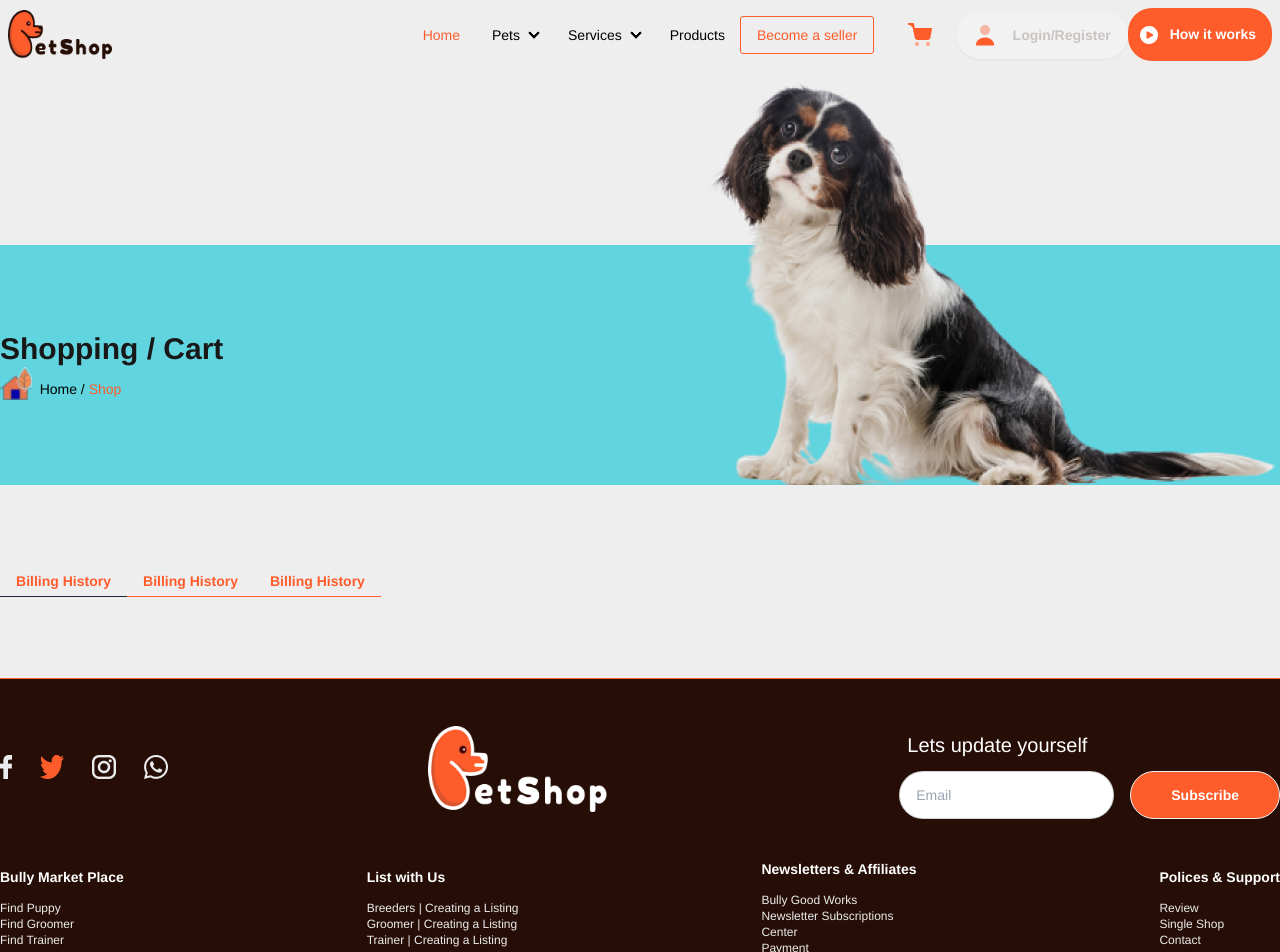
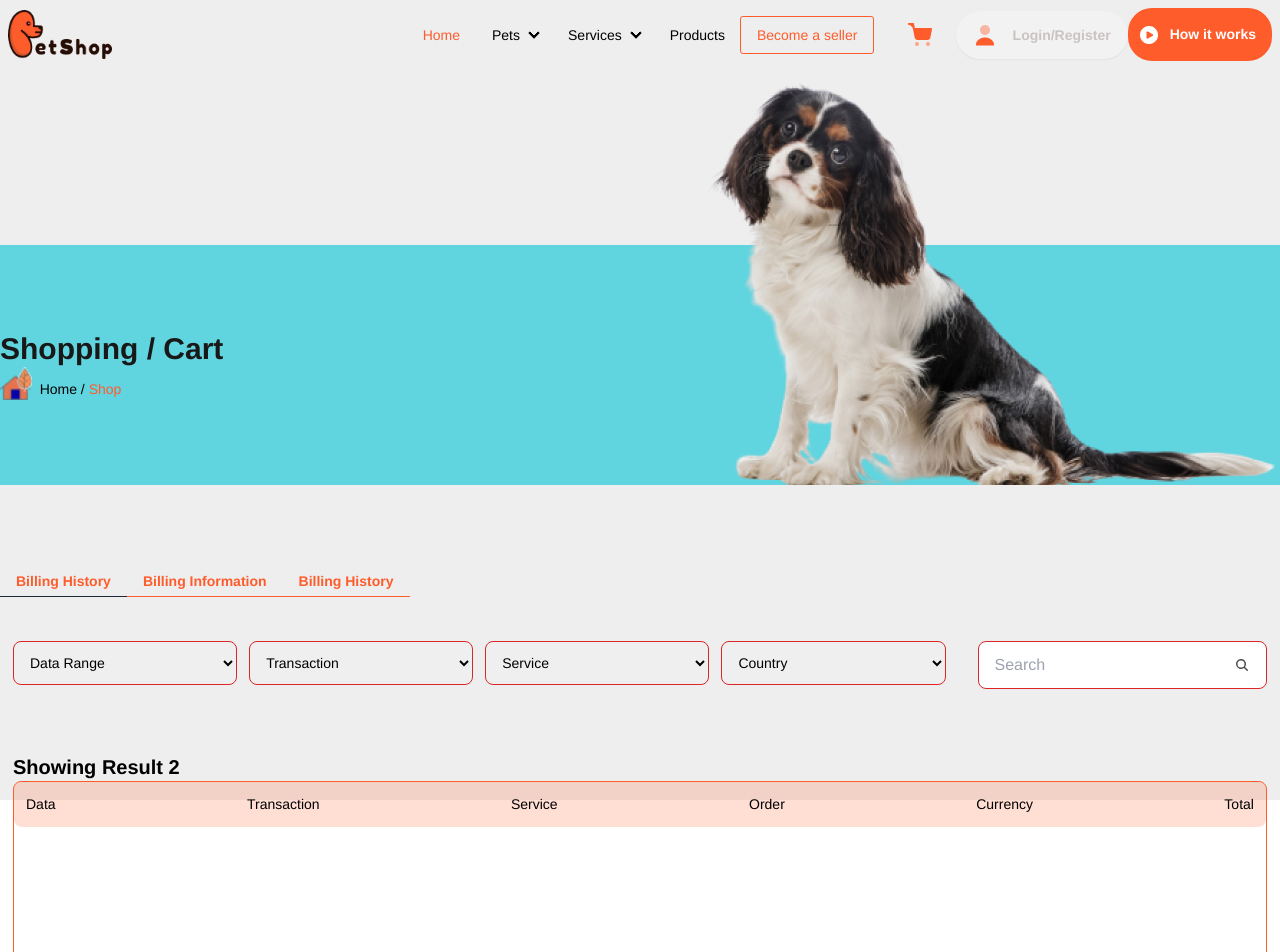
Before and after one commit to Jewel-190237/per-shop, a React (Vite) app: page /vouchers in a window 1280 px wide. Shown: the top 952 px of the page. Built offline with nearby package versions, Linux system fonts and the light colour scheme.

Commit message:
bill updated

```diff
--- a/src/Components/MyAccount/BillingHistory.jsx
+++ b/src/Components/MyAccount/BillingHistory.jsx
@@ -2,9 +2,57 @@ import React from 'react';
 
 const BillingHistory = () => {
     return (
-        <div>
+        <section className='mt-8 p-3'>
+            <div className='grid grid-cols-1 md:grid-cols-4 gap-8'>
+                <div className='col-span-3 gap-4'>
+                    <div className='flex '>
+                        <select className=' w-full p-3 border border-red-600 rounded-lg' name="" id="">
+                            <option value="a">Data Range</option>
+                            <option value="a">Female</option>
+                        </select>
+                        <select className='w-full ml-3 p-3 border border-red-600 rounded-lg' name="" id="">
+                            <option value="a">Transaction</option>
+                            <option value="a">Female</option>
+                        </select>
+                        <select className='w-full ml-3 p-3 border border-red-600 rounded-lg' name="" id="">
+                            <option value="a">Service</option>
+                            <option value="a">Female</option>
+                        </select>
+                        <select className='w-full ml-3 p-3 border border-red-600 rounded-lg' name="" id="">
+                            <option value="a">Country</option>
+                            <option value="a">Female</option>
+                        </select>
+                    </div>
+                </div>
+                <div>
+                    <label className="input input-bordered border-red-600 flex items-center gap-2">
+                        <input type="text" className="grow" placeholder="Search" />
+                        <svg
+                            xmlns="http://www.w3.org/2000/svg"
+                            viewBox="0 0 16 16"
+                            fill="currentColor"
+                            className="h-4 w-4 opacity-70">
+                            <path
+                                fillRule="evenodd"
+                                d="M9.965 11.026a5 5 0 1 1 1.06-1.06l2.755 2.754a.75.75 0 1 1-1.06 1.06l-2.755-2.754ZM10.5 7a3.5 3.5 0 1 1-7 0 3.5 3.5 0 0 1 7 0Z"
+                                clipRule="evenodd" />
+                        </svg>
+                    </label>
+                </div>
 
-        </div>
+            </div>
+            <h4 className='text-xl font-bold mt-16'>Showing Result 2</h4>
+            <div className='h-80 border border-[#FF5C2C] rounded-lg'>
+                <div className='flex justify-between bg-[#FF5C2C33] p-3 rounded-lg'>
+                    <p>Data</p>
+                    <p>Transaction</p>
+                    <p>Service</p>
+                    <p>Order</p>
+                    <p>Currency</p>
+                    <p>Total</p>
+                </div>
+            </div>
+        </section>
     );
 };
 
--- a/src/Components/MyAccount/Vouchchers.jsx
+++ b/src/Components/MyAccount/Vouchchers.jsx
@@ -15,14 +15,14 @@ const Vouchers = () => {
             <div>
                 <Banner></Banner>
             </div>
-            <div>
+            <div className='max-w-[1320px] mx-auto'>
                 <div role="tablist" className="tabs border-b border-[#FF5C2C] ">
                     <input type="radio" name="my_tabs_1" role="tab" className="tab text-[#FF5C2C] font-bold border-b border-[#FF5C2C] " aria-label="Billing History" defaultChecked />
-                    <div role="tabpanel" className="tab-content p-10 ">
+                    <div role="tabpanel" className="tab-content  ">
                         <BillingHistory></BillingHistory>
                     </div>
 
-                    <input type="radio" name="my_tabs_1" role="tab" className="tab text-[#FF5C2C] font-bold border-b border-[#FF5C2C]" aria-label="Billing History"  />
+                    <input type="radio" name="my_tabs_1" role="tab" className="tab text-[#FF5C2C] font-bold border-b border-[#FF5C2C]" aria-label="Billing Information"  />
                     <div role="tabpanel" className="tab-content p-10">Tab content 1</div>
 
                     <input type="radio" name="my_tabs_1" role="tab" className="tab text-[#FF5C2C] font-bold border-b border-[#FF5C2C]" aria-label="Billing History"  />
```
